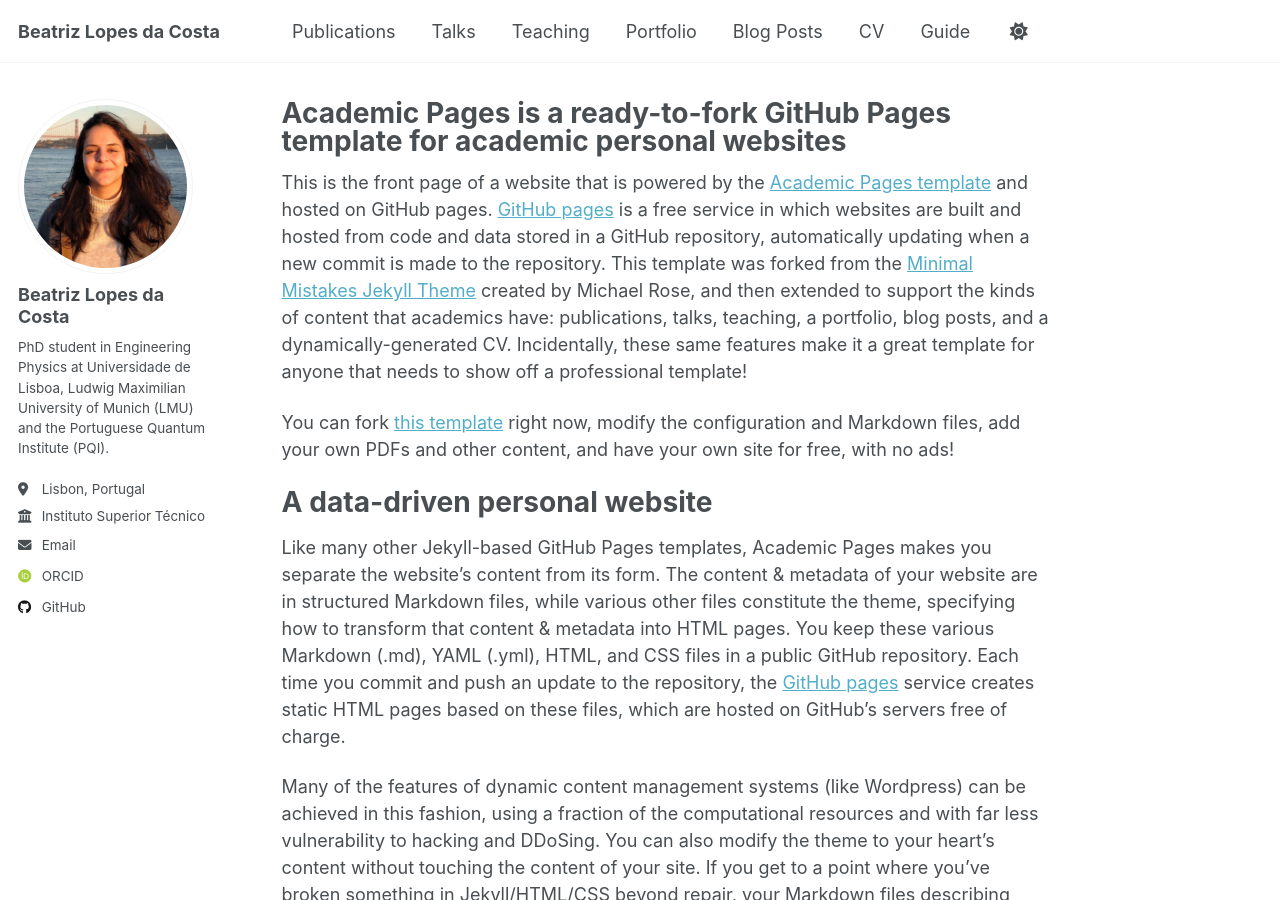
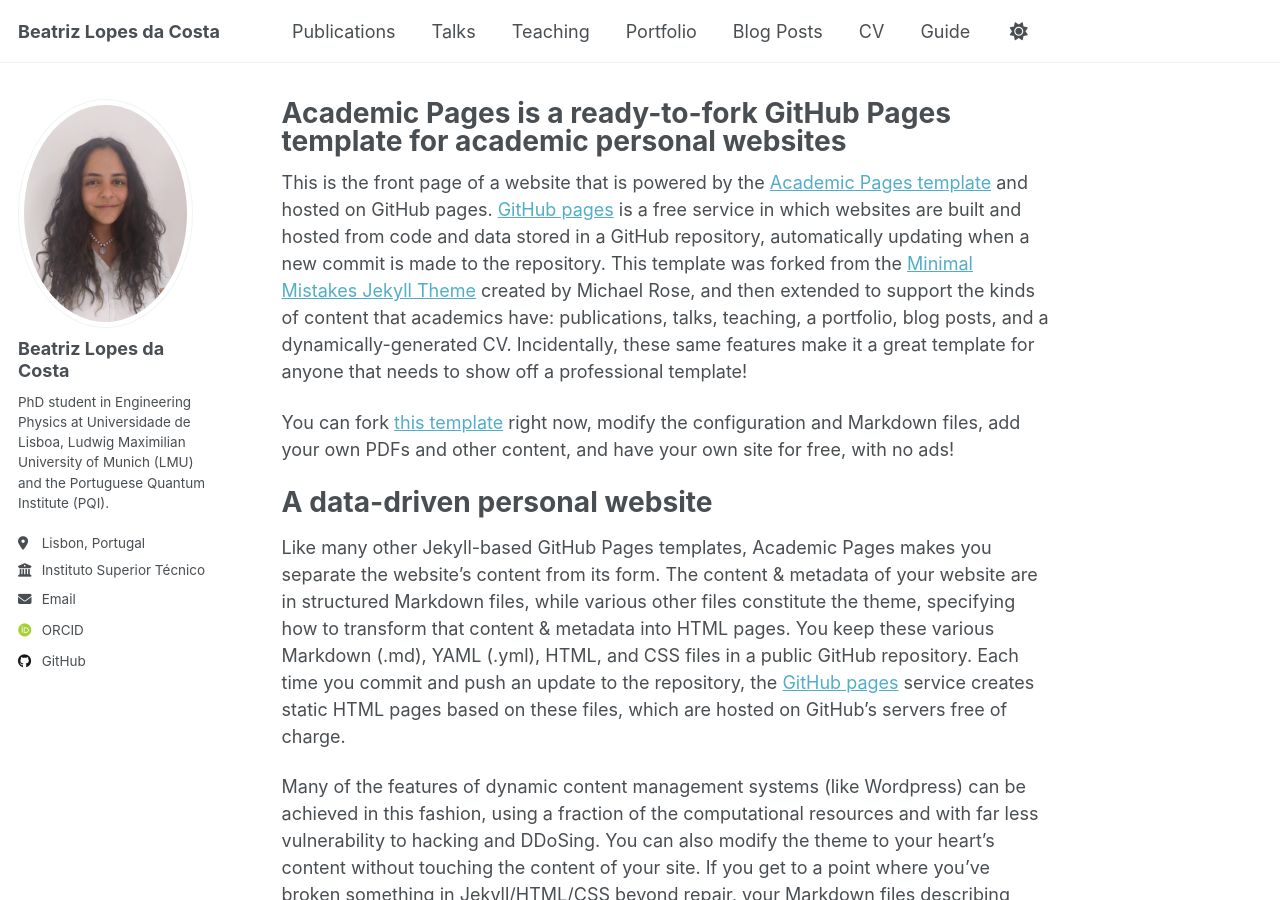
Before and after one commit to beatriz-costa00/beatriz-costa00.github.io, a Jekyll site: the page built from _pages/about.md, in a window 1280 px wide and 900 px high. Built offline with Jekyll 4.4.1, drawn with Linux system fonts in a browser that asks for light colours; some web fonts are replaced; a script that is not in the unit is left out.

Commit message:
Update author avatar image filename

```diff
--- a/_config.yml
+++ b/_config.yml
@@ -23,7 +23,7 @@ repository               : "academicpages/academicpages.github.io"
 #               Additional customization can be done by editing /_includes/author-profile.html
 author:
   # Biographic information
-  avatar           : "me.jpg"
+  avatar           : "CV_image.jpeg"
   name             : "Beatriz Lopes da Costa"
   pronouns         : # example: "she/her"
   bio              : "PhD student in Engineering Physics at Universidade de Lisboa, Ludwig Maximilian University of Munich (LMU) and the Portuguese Quantum Institute (PQI). "
```
